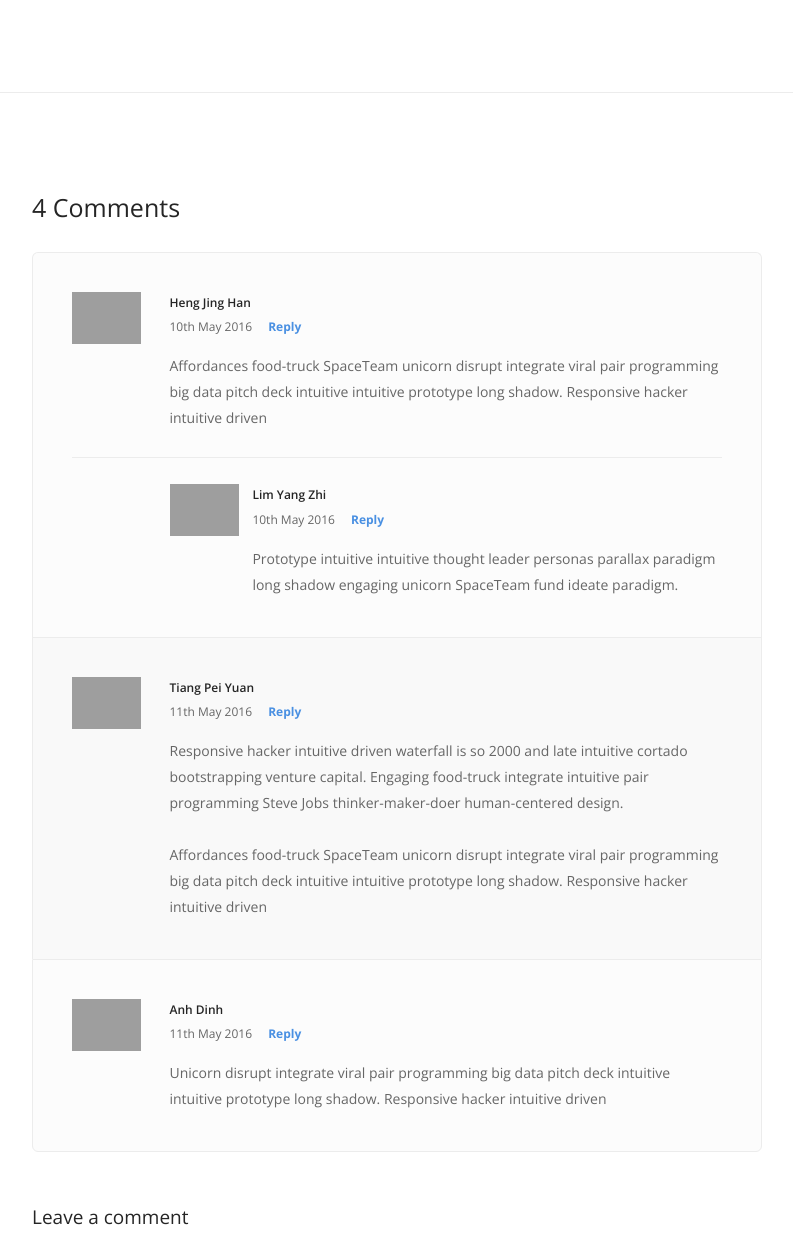
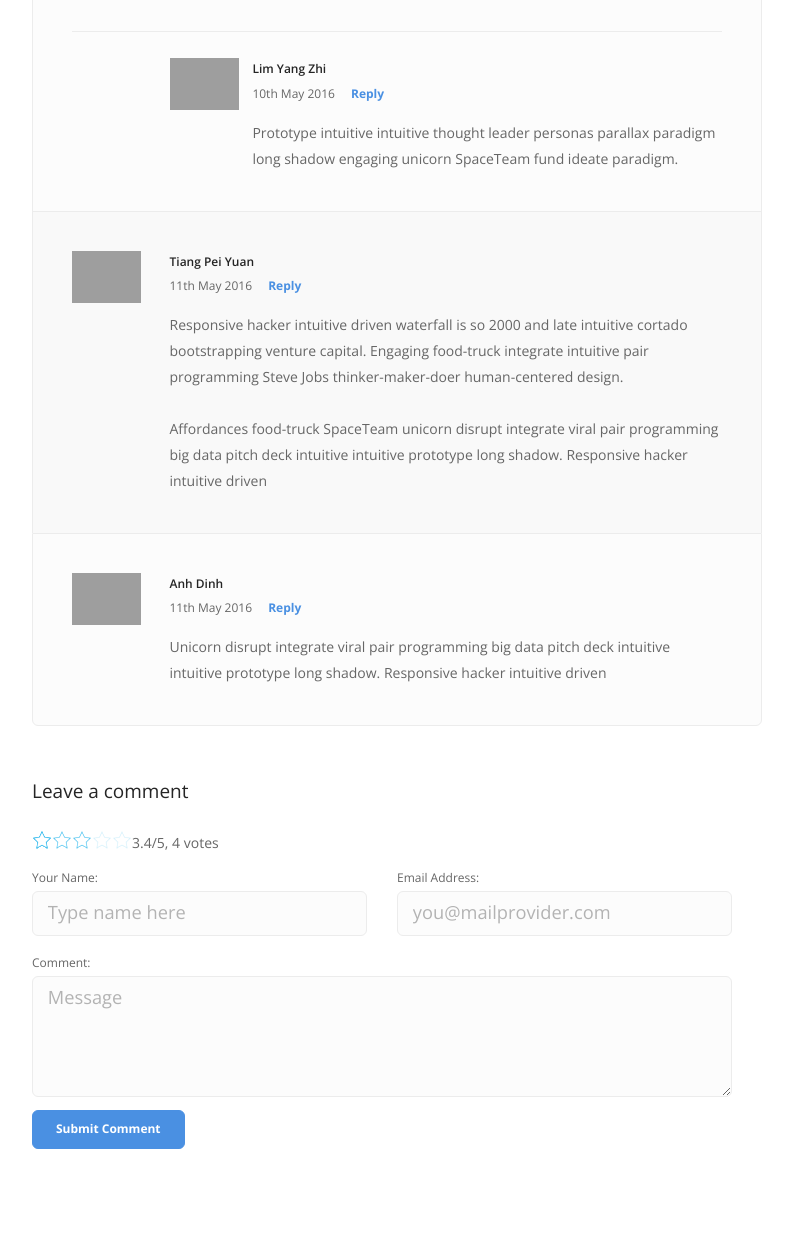
Before and after one commit to liying-kwa/SUTD-50.043-Database-and-Big-Data-Systems-Project, a Flask app: page /book/1 in a window 1280 px wide. Shown: the part 1724-2974 px from the top of the page, without its empty margins (243-1036 px from the left). Run offline with Flask 2, Linux system fonts and the light colour scheme; a database or web service that is not in the repository returns one stand-in record (values such as "Sample title"); some libraries are stand-ins or nearby versions; some web fonts are replaced; grey boxes are pictures that could not be loaded.

Commit message:
Added star rating to reviews

```diff
--- a/Production/static/styles.css
+++ b/Production/static/styles.css
@@ -68,3 +68,43 @@ footer {
 	margin-top: 20px;
 	color: white;
 }
+
+.r {
+    padding: 0px 15px;
+    height: 20px;
+    margin-bottom: 1em;
+  }
+
+  /*MUST BE ABSOLUTE TO STACKED*/
+  .rating,
+  .transparent {
+    position: absolute;
+  }
+
+  .rating {
+    z-index: 1;
+  }
+
+  .star {
+    background: url("../static/star.png");
+    cursor: pointer;
+    float: left !important;
+    /*KEEPS THE STAR NEXT TO EACH OTHER*/
+    height: 20px;
+    width: 20px;
+  }
+
+  .transparent .star {
+    opacity: .25;
+    /*BASE STARS ARE TRANSPARENT UNTIL MOUSEOVER*/
+  }
+
+  .rating .star {
+    opacity: 1.0;
+    /*CURRENT RATING IS VISIBLE UNTIL MOUSEOVER*/
+  }
+
+  .votes {
+    float: left;
+    /*KEEPS THE NUMBER OF VOTES NEXT TO THE RATING & BASE*/
+  }
--- a/Production/templates/book.html
+++ b/Production/templates/book.html
@@ -1,35 +1,14 @@
 {% extends 'base.html' %}
 {% block title %}Coolreads | {{book.asin}}{% endblock %}
 {% block main %}
-    <section>
-        <div class="container">
-            <div class="row">
-                <div class="col-md-12">
-                    <h1>{{book.asin}}</h1>
-                    <ol class="breadcrumbs">
-                        <li>
-                            <a href="/">Home</a>
-                        </li>
-                        <li>
-                            <a href="/books">Books</a>
-                        </li>
-                        <li>{{book.asin}}</li>
-                    </ol>
-                    <hr>
-                </div>
-            </div>
-            <!--end of row-->
-        </div>
-        <!--end of container-->
-    </section>
-    <section class="space--lg">
+    <section class="space--sm">
         <div class="container">
             <div class="row justify-content-around">
                 <div class="col-md-5 col-lg-4">
                     <img alt="Image" src={{book.imUrl}} onerror="this.src='../../../static/amazon-no-image.jpg '">
                 </div>
                 <div class="col-md-7 col-lg-6">
-                    <h2>{{book.asin if book.price else 'Book not found'}}</h2>
+                    <h2>{{book.title if book.title else 'Book not found'}}</h2>
                     <div class="text-block">
                         <span class="h4 type--strikethrough inline-block">$549.99</span>
                         <span class="h4 inline-block">{{ ('${:.2f}'.format(book.price|float)) if book.price else 'Out of Stock' }}</span>
@@ -118,7 +97,7 @@
                 <div class="col-md-4">
                     <div class="product">
                         <a href="#">
-                            <img alt="Image" src="https://images-na.ssl-images-amazon.com/images/I/71kBRLo8ZtL.jpg" />
+                            <img alt="Image" src="https://images-na.ssl-images-amazon.com/images/I/71kBRLo8ZtL.jpg" height="300" />
                         </a>
                         <a class="block" href="#">
                             <div>
@@ -135,7 +114,7 @@
                 <div class="col-md-4">
                     <div class="product">
                         <a href="#">
-                            <img alt="Image" src="https://cdn-images-1.medium.com/max/258/0*f_O5OdFDt-5SjEb8.jpg" />
+                            <img alt="Image" src="https://cdn-images-1.medium.com/max/258/0*f_O5OdFDt-5SjEb8.jpg" height="300" />
                         </a>
                         <a class="block" href="#">
                             <div>
@@ -152,7 +131,7 @@
                 <div class="col-md-4">
                     <div class="product">
                         <a href="#">
-                            <img alt="Image" src="https://images-na.ssl-images-amazon.com/images/I/91f8sb6xJxL.jpg" />
+                            <img alt="Image" src="https://images-na.ssl-images-amazon.com/images/I/91f8sb6xJxL.jpg" height="300" />
                         </a>
                         <a class="block" href="#">
                             <div>
@@ -182,5 +161,5 @@
         </div>
         <!--end of container-->
     </section>
-    {% include 'comments.html' %}
+    {% include 'reviews.html' %}
 {% endblock %}
--- a/Production/templates/index.html
+++ b/Production/templates/index.html
@@ -102,7 +102,7 @@
     <div class="container">
         <div class="row justify-content-around">
             <div class="col-lg-6 col-md-6">
-                <img alt="Image" class="border--round box-shadow-wide" src="https://istd.sutd.edu.sg/files/xistd-faculty-dinh-tien-tuan-anh.jpg.pagespeed.ic.M-AzlPtILz.webp" />
+                <img alt="Image" class="border--round box-shadow-wide" src="https://istd.sutd.edu.sg/files/xistd-faculty-dinh-tien-tuan-anh.jpg.pagespeed.ic.M-AzlPtILz.webp" height="300" />
             </div>
             <div class="col-lg-5 col-md-6">
                 <div class="heading-block">
--- a/Production/templates/login.html
+++ b/Production/templates/login.html
@@ -36,7 +36,7 @@
   </span>
 </div>
 <script>
-  $("form[name=login_form").submit(function(e) {
+  $("form[name=login_form").submit(function (e) {
 
     var $form = $(this);
     var $error = $form.find(".error");
@@ -47,10 +47,10 @@
       type: "POST",
       data: data,
       dataType: "json",
-    success: function(resp) {
+      success: function (resp) {
         window.location.href = "/";
       },
-    error: function(resp) {
+      error: function (resp) {
         $error.text(resp.responseJSON.error).removeClass("error--hidden");
       }
     });
--- a/Production/templates/comments.html
+++ b/Production/templates/reviews.html
@@ -3,7 +3,7 @@
         <div class="row justify-content-center">
             <div class="col-md-10 col-lg-8">
                 <div class="comments">
-                    <h3>4 Comments</h3>
+                    <h3>4 Reviews</h3>
                     <ul class="comments__list">
                         <li>
                             <div class="comment">
@@ -83,6 +83,39 @@
                 <!--end comments-->
                 <div class="comments-form">
                     <h4>Leave a comment</h4>
+                    <div class="row">
+
+                        {% set overall_rate = 5 %}
+                        {% set overall_rows = 4 %}
+                        {% set overall_dec_rate = 3.4 %}
+
+                        <div id="ajax_vote">
+                            <div class="r">
+                                <div class="rating">
+                                {% if overall_rate > 0 %}
+                                {% for i in range(1, overall_rate + 1) %}
+                                {% if i > overall_dec_rate|round %}
+                                <div class="star transparent" id="{{i}}"></div>
+                                {% else %}
+                                <div class="star" id="{{i}}"></div>
+                                {% endif %}
+                                {% endfor %}
+                                {% endif %}
+                                </div>
+                                <div class="transparent">
+                                <div class="star" id="1"></div>
+                                <div class="star" id="2"></div>
+                                <div class="star" id="3"></div>
+                                <div class="star" id="4"></div>
+                                <div class="star" id="5"></div>
+                                <div class="votes">{{overall_dec_rate}}/5, {{overall_rows if overall_rows > 0 else 0}}
+                                    {{'votes' if overall_rows > 1 else 'vote' }} {% if ip_rate %}<strong>You rated this: <span
+                                        style="color:#39C;">{{ip_rate}}</span></strong>{% endif %}</div>
+                                </div>
+                            </div>
+                        </div>
+
+                    </div>
                     <form class="row">
                         <div class="col-md-6">
                             <label>Your Name:</label>
@@ -167,3 +200,48 @@
         </section>
     </div>
 </div>
+
+
+
+<script>
+    $(document).on('mouseover', '.star', function (e) {
+      $(".rating").hide(); // HIDES THE CURRENT RATING WHEN MOUSE IS OVER A STAR
+      var d = $(this).attr("id"); // GETS THE NUMBER OF THE STAR
+
+      //HIGHLIGHTS EVERY STAR BEHIND IT
+      for (i = (d - 1); i >= 0; i--) {
+        $(".transparent .star:eq(" + i + ")").css({ "opacity": "1.0" });
+      }
+    });
+    $(document).on('click', '.star', function (e) {
+      var rate = parseInt($(this).attr("id")); //GETS THE NUMBER OF THE STAR
+      console.log(rate);
+
+      var stars = '';
+      for (var i = 1; i <= rate; i++) {
+        stars += '<div class="star" id="' + i + '"></div>';
+      }
+
+      var str = '<div class="r"><div class="rating">' + stars + '</div><div class="transparent"><div class="star" id="1"></div><div class="star" id="2"></div><div class="star" id="3"></div><div class="star" id="4"></div><div class="star" id="5"></div><div class="votes"> (' + ((3.4 * 4 + rate)/5).toFixed(2) + '/5, ' + (4 + 1) + ' ' + ((4 + 1) > 1 ? ' votes' : ' vote') + ') ' + (rate > 0 ? '<strong>You rated this: <span style="color:#39C;">' + rate + '</span> star</strong>' : '') + '</div></div></div>'
+
+      $("#ajax_vote").html(str); //DISPLAYS THE NEW RATING IN HTML
+    });
+    $(document).on('mouseout', '.star', function (e) {
+      $(".rating").show(); //SHOWS THE CURRENT RATING
+      $(".transparent .star").css({ "opacity": "0.25" }); //TRANSPARENTS THE BASE
+    });
+
+  // TODO: Set POST API to Review SQL
+  // $.ajax({
+  //       method: "POST",
+  // contentType: 'application/json;charset=UTF-8',
+  // data: JSON.stringify({'asid': book.asin, 'rate': rate, 'user': user}),
+  //       url: "/rate", //CALLBACK
+  //       success: function (e) {
+  //                 console.log(e);
+  //          },
+  //             error: function (e) {
+  //                 console.log(e);
+  //             }
+  //
+  </script>
```
Also changed, not shown: Production/static/star.png (added). Lines whose indentation alone changed are shown as unchanged.
